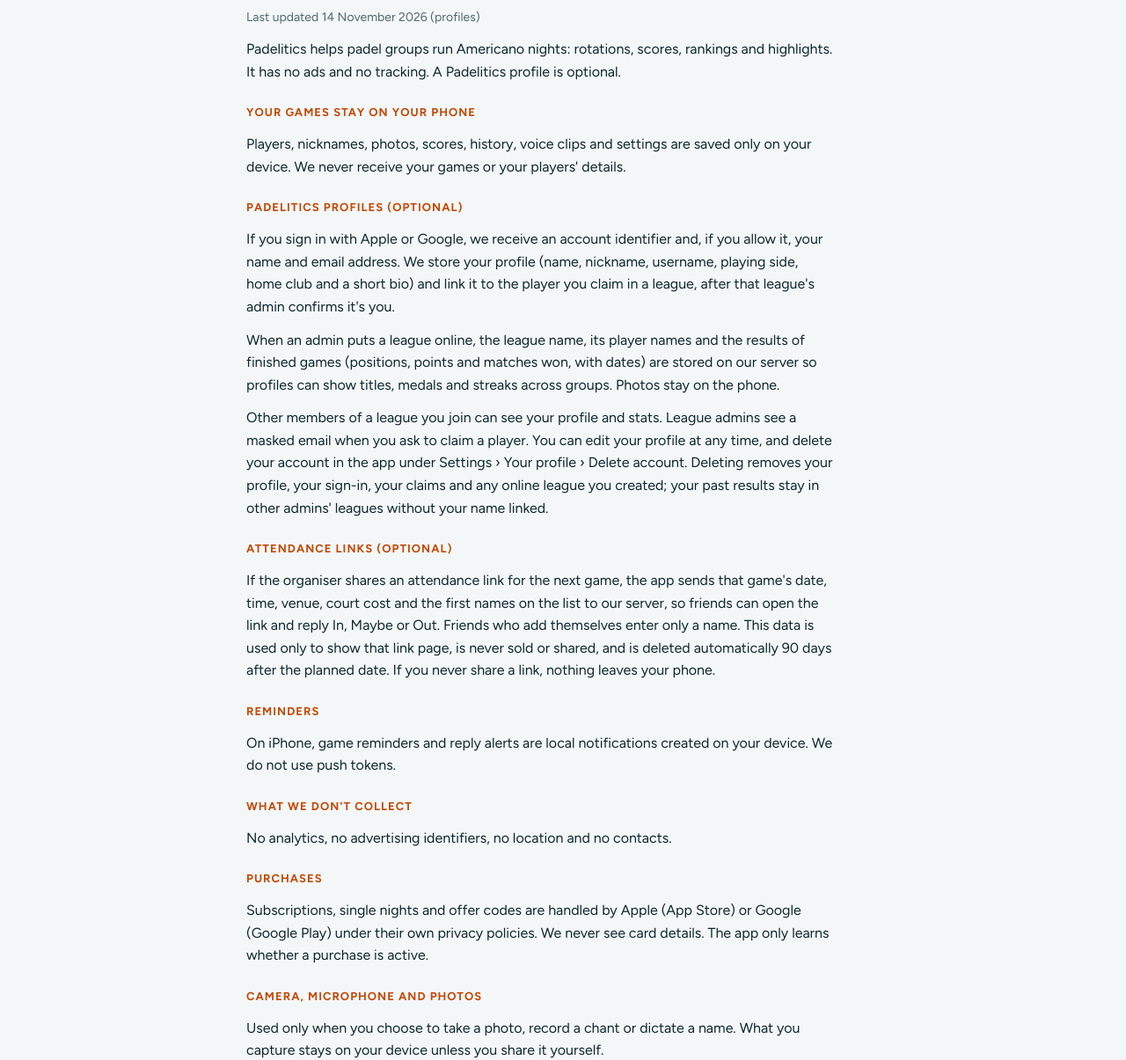
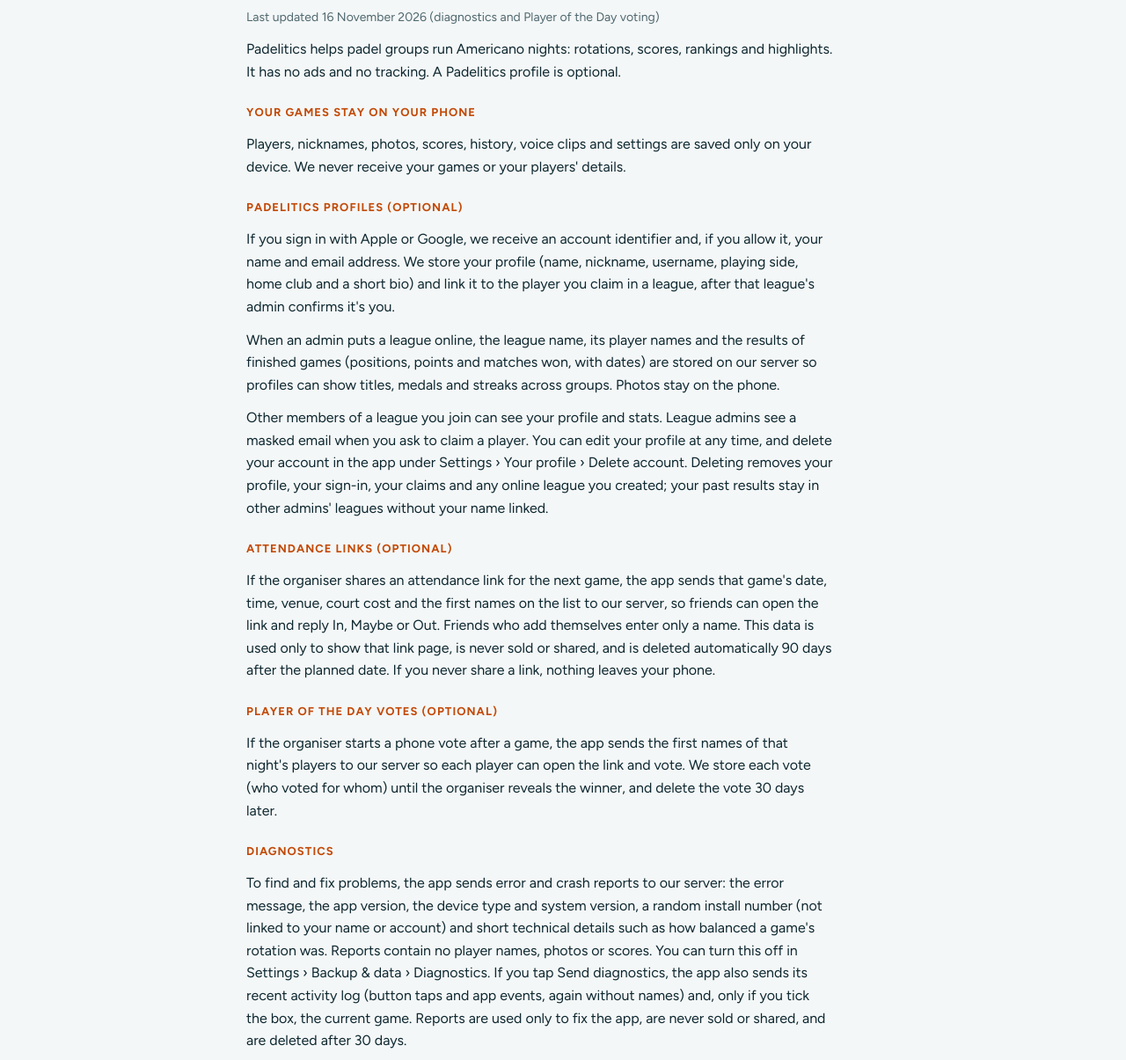
Before and after one commit to theWayhman/padelitics, a plain HTML site: page privacy.html in a window 1280 px wide. Shown: the part 299-1504 px from the top of the page at 88% size. Drawn offline with Linux system fonts and the light colour scheme.

Commit message:
Privacy: diagnostics and Player of the Day votes
Co-Authored-By: Claude Opus 5.5 <noreply@anthropic.com>
Claude-Session: https://claude.ai/code/session_01MTZrJ4LYCX5hhhah3M3q5k

```diff
--- a/privacy.html
+++ b/privacy.html
@@ -28,7 +28,7 @@ p{margin:0;max-width:65ch}.meta{color:var(--muted);font-size:14px}
 <main><div class="wrap">
 <section id="privacy">
   <h2>Privacy policy</h2>
-  <p class="meta">Last updated 14 November 2026 (profiles)</p>
+  <p class="meta">Last updated 16 November 2026 (diagnostics and Player of the Day voting)</p>
   <p>Padelitics helps padel groups run Americano nights: rotations, scores, rankings and highlights. It has no ads and no tracking. A Padelitics profile is optional.</p>
   <h3>Your games stay on your phone</h3>
   <p>Players, nicknames, photos, scores, history, voice clips and settings are saved only on your device. We never receive your games or your players' details.</p>
@@ -38,10 +38,14 @@ p{margin:0;max-width:65ch}.meta{color:var(--muted);font-size:14px}
   <p>Other members of a league you join can see your profile and stats. League admins see a masked email when you ask to claim a player. You can edit your profile at any time, and delete your account in the app under Settings › Your profile › Delete account. Deleting removes your profile, your sign-in, your claims and any online league you created; your past results stay in other admins' leagues without your name linked.</p>
   <h3>Attendance links (optional)</h3>
   <p>If the organiser shares an attendance link for the next game, the app sends that game's date, time, venue, court cost and the first names on the list to our server, so friends can open the link and reply In, Maybe or Out. Friends who add themselves enter only a name. This data is used only to show that link page, is never sold or shared, and is deleted automatically 90 days after the planned date. If you never share a link, nothing leaves your phone.</p>
+  <h3>Player of the Day votes (optional)</h3>
+  <p>If the organiser starts a phone vote after a game, the app sends the first names of that night's players to our server so each player can open the link and vote. We store each vote (who voted for whom) until the organiser reveals the winner, and delete the vote 30 days later.</p>
+  <h3>Diagnostics</h3>
+  <p>To find and fix problems, the app sends error and crash reports to our server: the error message, the app version, the device type and system version, a random install number (not linked to your name or account) and short technical details such as how balanced a game's rotation was. Reports contain no player names, photos or scores. You can turn this off in Settings › Backup &amp; data › Diagnostics. If you tap Send diagnostics, the app also sends its recent activity log (button taps and app events, again without names) and, only if you tick the box, the current game. Reports are used only to fix the app, are never sold or shared, and are deleted after 30 days.</p>
   <h3>Reminders</h3>
   <p>On iPhone, game reminders and reply alerts are local notifications created on your device. We do not use push tokens.</p>
   <h3>What we don't collect</h3>
-  <p>No analytics, no advertising identifiers, no location and no contacts.</p>
+  <p>No advertising identifiers, no tracking across apps or websites, no location and no contacts.</p>
   <h3>Purchases</h3>
   <p>Subscriptions, single nights and offer codes are handled by Apple (App Store) or Google (Google Play) under their own privacy policies. We never see card details. The app only learns whether a purchase is active.</p>
   <h3>Camera, microphone and photos</h3>
```
